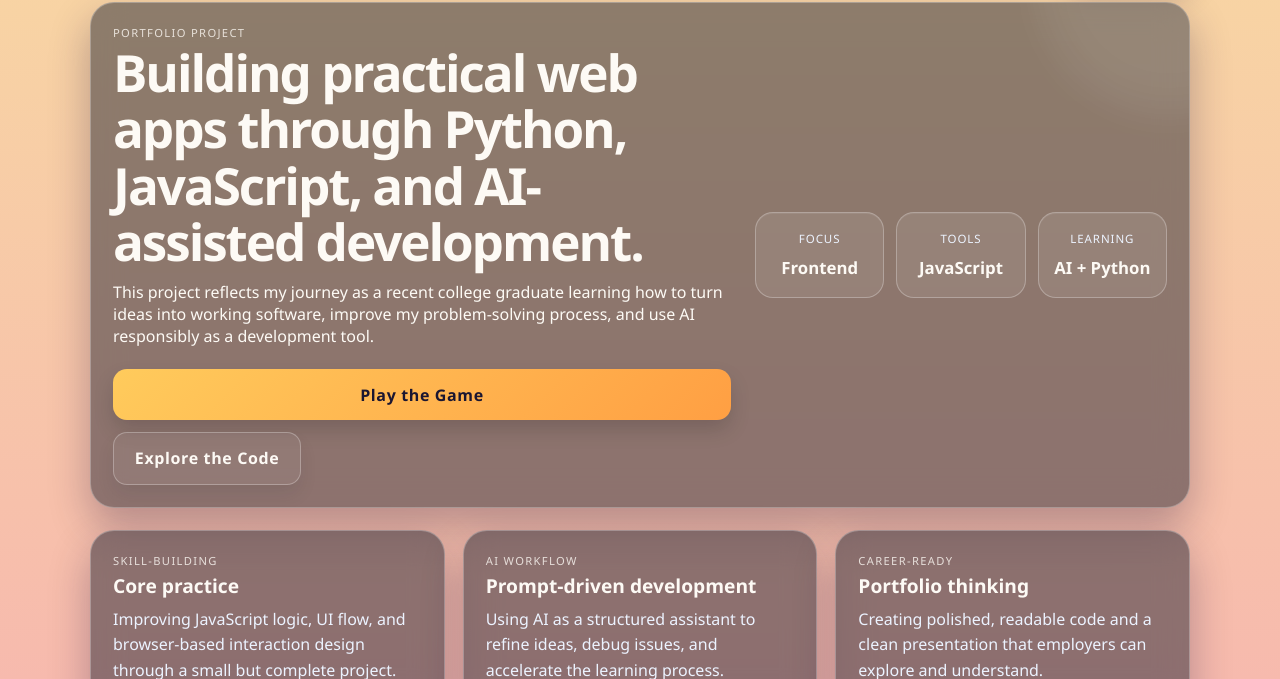
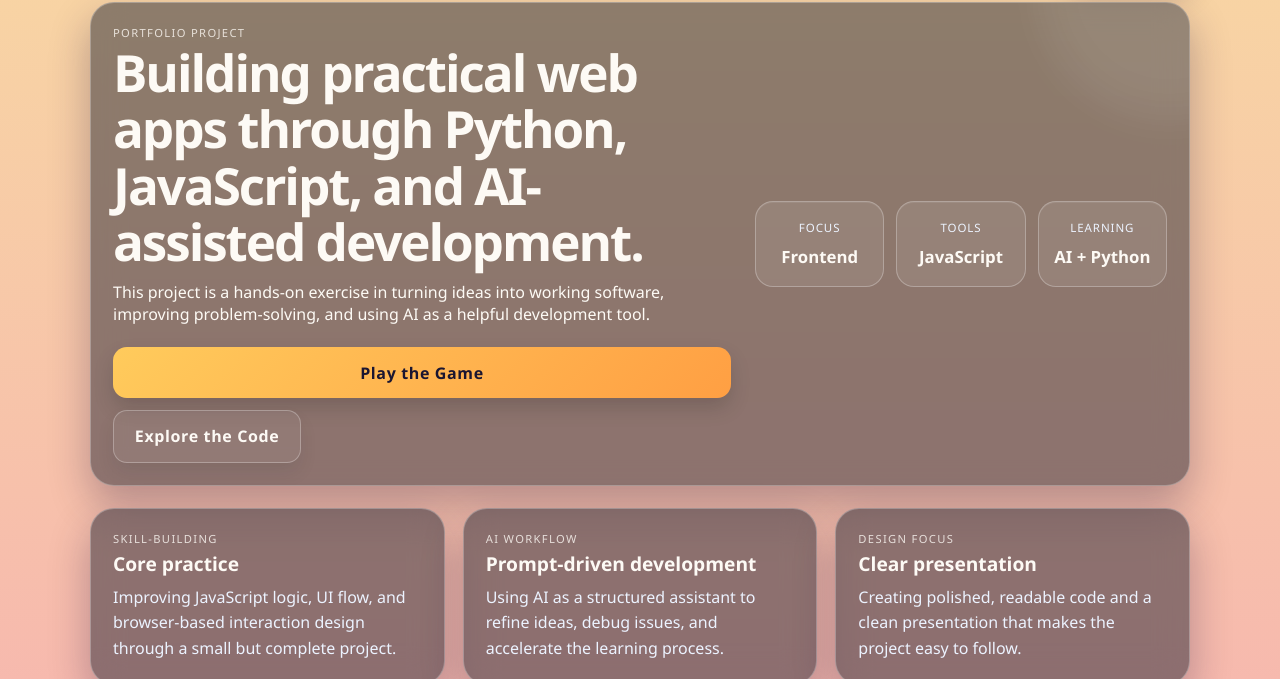
Before and after one commit to JosephHuang01/Number-Guessing-Game, a plain HTML site: page index.html in a window 1280 px wide. Shown: the part 121-800 px from the top of the page. Drawn offline with Linux system fonts and the light colour scheme.

Commit message:
Update website copy

```diff
--- a/index.html
+++ b/index.html
@@ -29,8 +29,8 @@
           <p class="eyebrow accent">Portfolio Project</p>
           <h2>Building practical web apps through Python, JavaScript, and AI-assisted development.</h2>
           <p>
-            This project reflects my journey as a recent college graduate learning how to turn ideas into working software,
-            improve my problem-solving process, and use AI responsibly as a development tool.
+            This project is a hands-on exercise in turning ideas into working software, improving problem-solving,
+            and using AI as a helpful development tool.
           </p>
           <div class="hero-actions">
             <button type="button" class="primary-button hero-cta" id="hero-start-button">Play the Game</button>
@@ -65,9 +65,9 @@
           <p>Using AI as a structured assistant to refine ideas, debug issues, and accelerate the learning process.</p>
         </article>
         <article class="feature-card panel">
-          <p class="eyebrow accent">Career-ready</p>
-          <h3>Portfolio thinking</h3>
-          <p>Creating polished, readable code and a clean presentation that employers can explore and understand.</p>
+          <p class="eyebrow accent">Design focus</p>
+          <h3>Clear presentation</h3>
+          <p>Creating polished, readable code and a clean presentation that makes the project easy to follow.</p>
         </article>
       </section>
 
```
Also changed, not shown: number-guessing/index.html (+5 -5 lines), 1 other file.
